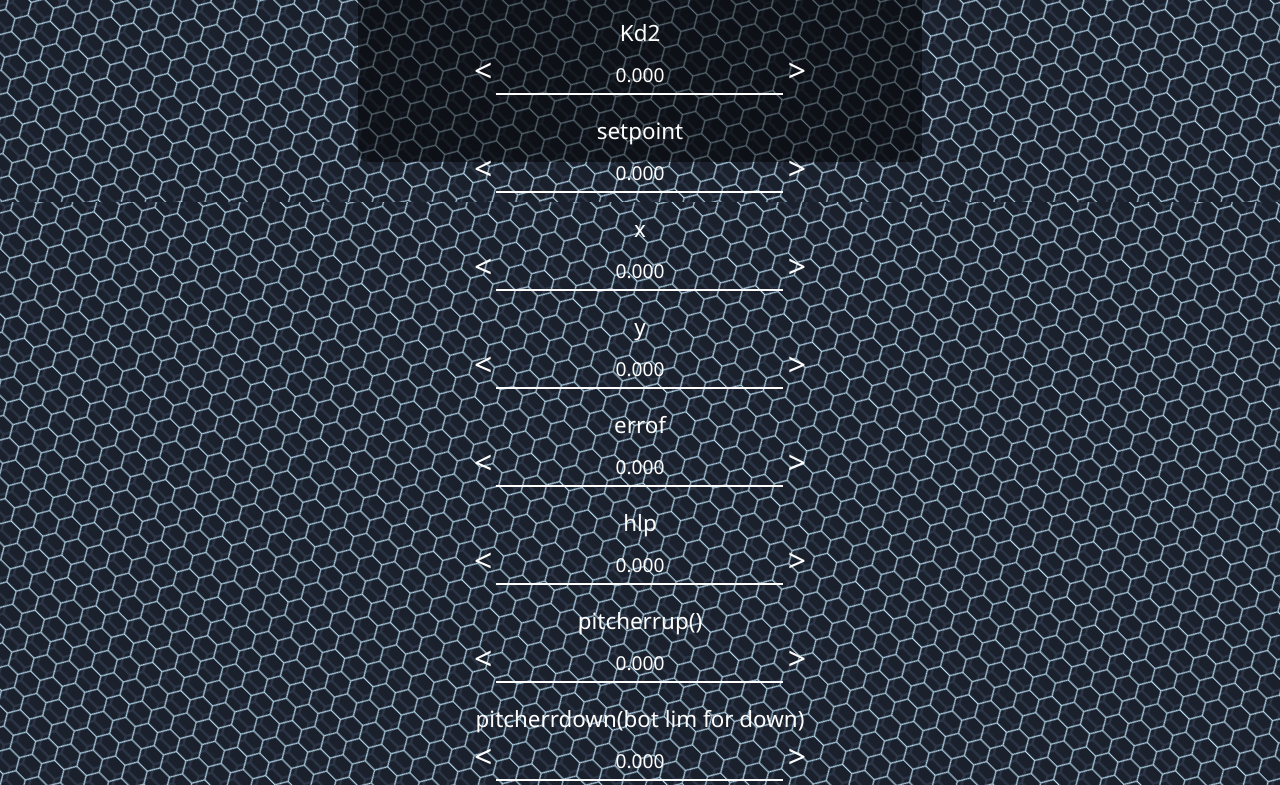
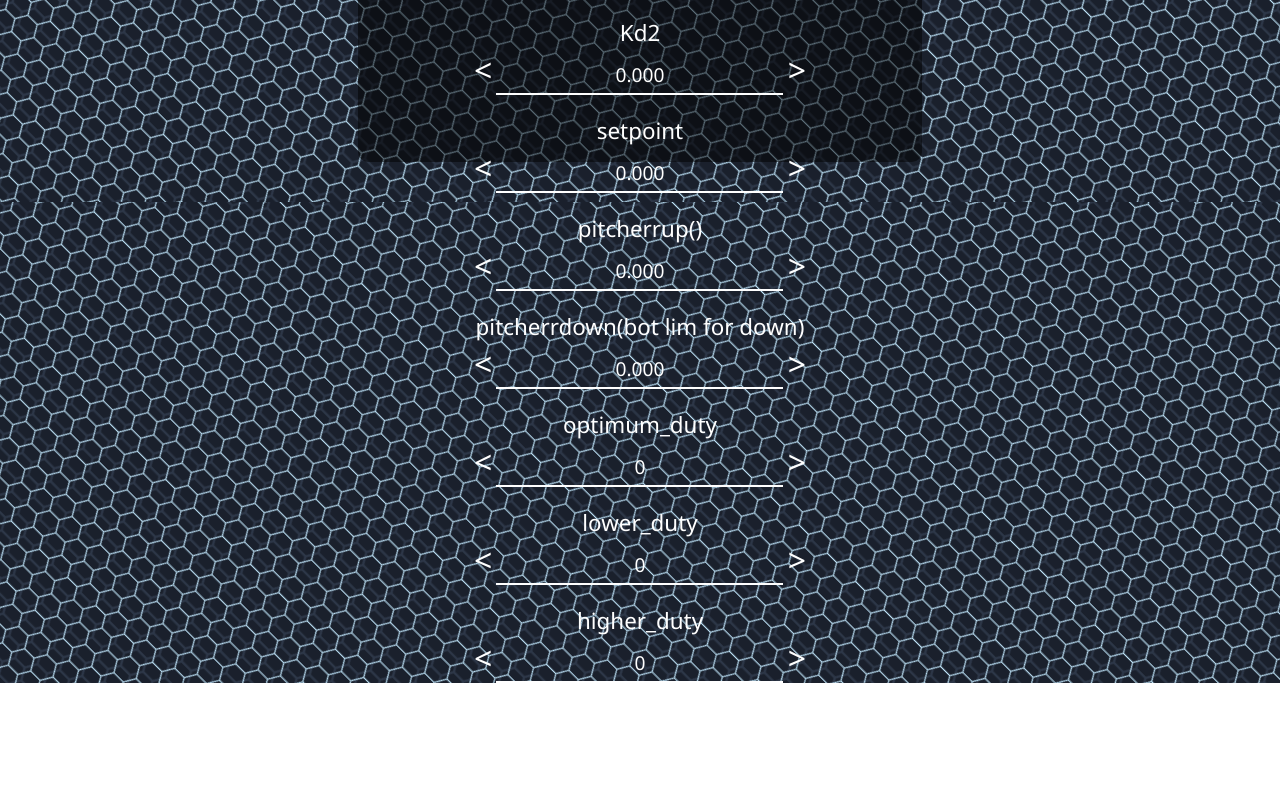
Before and after one commit to Jamm02/walle-test, a plain HTML site: page self_and_line/frontend/index.html in a window 1280 px wide. Shown: the part 598-1383 px from the top of the page. After the commit the page ends 1281 px from the top, so only its background shows below. Drawn offline with Linux system fonts and the light colour scheme.

Commit message:
remove redundant vars from frontend

```diff
--- a/self_and_line/frontend/index.html
+++ b/self_and_line/frontend/index.html
@@ -121,7 +121,7 @@
 				<input type="number" value="0.000" id="setpoint" />
 				<button>&gt;</button>
 			</div>
-			<div class="button-group">
+			<!-- <div class="button-group">
 				<h3>x</h3>
 				<button>&lt;</button>
 				<input type="number" value="0.000" id="x" />
@@ -132,8 +132,8 @@
 				<button>&lt;</button>
 				<input type="number" value="0.000" id="y" />
 				<button>&gt;</button>
-			</div>
-			<div class="button-group">
+			</div> -->
+			<!-- <div class="button-group">
 				<h3>errof</h3>
 				<button>&lt;</button>
 				<input type="number" value="0.000" id="errof" />
@@ -144,7 +144,7 @@
 				<button>&lt;</button>
 				<input type="number" value="0.000" id="hlp" />
 				<button>&gt;</button>
-			</div>
+			</div> -->
 			<div class="button-group">
 				<h3>pitcherrup()</h3>
 				<button>&lt;</button>
```
